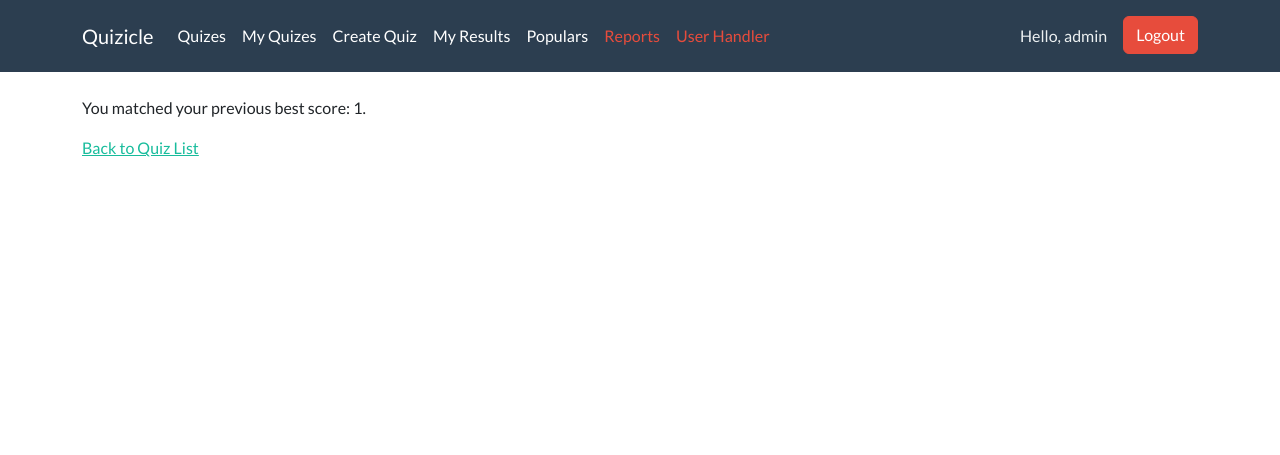
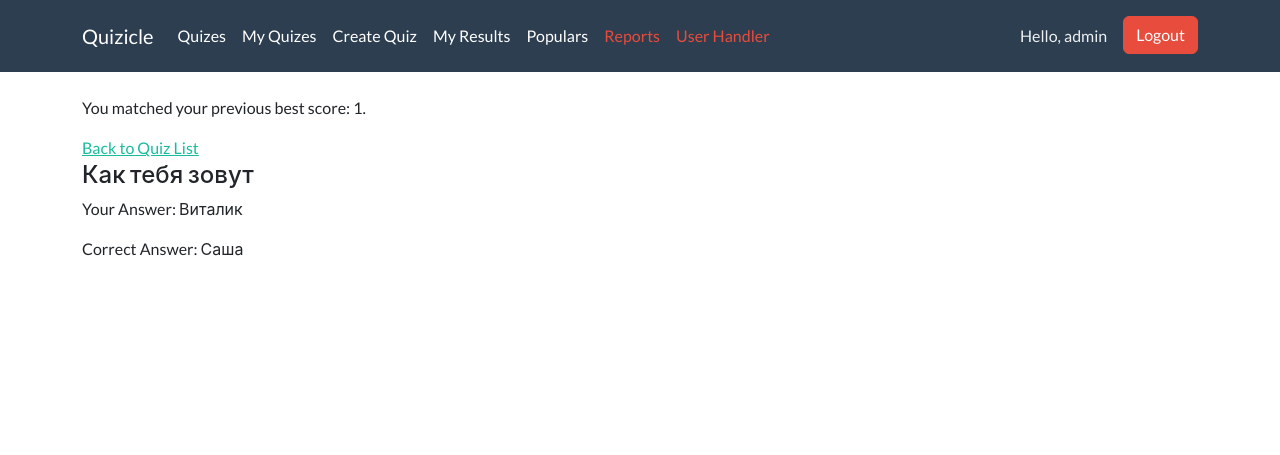
Before and after one commit to 21DP4ABaze/Quizicle-New-Version, a Django app: page /quiz_result/47/1/ in a window 1280 px wide. Shown: the top 455 px of the page. Run offline with Django 5.2, Linux system fonts and the light colour scheme; a user stored in the database is signed in; data comes from the database, SQL or seed files in the repository; both versions use the stored data as it was after the commit; some libraries are stand-ins or nearby versions.

Commit message:
Correct answers list display

```diff
--- a/Quizicle/projectname/models.py
+++ b/Quizicle/projectname/models.py
@@ -61,6 +61,18 @@ class Results(models.Model):
 
     def __str__(self):
         return f"{self.user} - {self.quiz.quiz_name} - {self.result}"
+
+
+class QuizResultAnswer(models.Model):
+    quiz_result = models.ForeignKey('Results', on_delete=models.CASCADE, related_name='quiz_result_answers')
+    question = models.ForeignKey(Question, on_delete=models.CASCADE)
+    answer = models.ForeignKey(Answer, on_delete=models.CASCADE)
+
+    class Meta:
+        app_label = 'projectname'
+
+    def __str__(self):
+        return f"{self.quiz_result} - {self.question} - {self.answer}"
 
 
 class Report(models.Model):
--- a/Quizicle/projectname/views.py
+++ b/Quizicle/projectname/views.py
@@ -13,7 +13,7 @@ from django.contrib.auth.forms import PasswordChangeForm
 from django.contrib.auth import update_session_auth_hash
 from django.contrib.auth.models import User
 
-from .models import Quiz, Question, Answer, Results, Report, Comment, Description
+from .models import Quiz, Question, Answer, Results, Report, Comment, Description, QuizResultAnswer
 from .forms import QuizForm, CommentForm, ReportForm
 
 
@@ -145,6 +145,8 @@ class TakeQuizView(DetailView):
         questions = quiz.questions.all()
         score = 0
 
+        result = Results.objects.create(quiz=quiz, user=self.request.user.username, result=score)
+
         for question in questions:
             selected_answer_id = request.POST.get(f'question_{question.id}')
             if selected_answer_id:
@@ -152,8 +154,16 @@ class TakeQuizView(DetailView):
                 if selected_answer.correct:
                     score += question.points_for_question
 
+            QuizResultAnswer.objects.create(
+                quiz_result=result,
+                question=question,
+                answer=selected_answer
+            )
+
+        result.result = score
+        result.save()
+
         return redirect('quiz_result', quiz_id=quiz.id, score=score)
-
 
 
 
@@ -171,11 +181,17 @@ class QuizResultView(DetailView):
         context = super().get_context_data(**kwargs)
         quiz = self.get_object()
         score = self.kwargs['score']
+        answers = QuizResultAnswer.objects.filter(
+            quiz_result__quiz=quiz, quiz_result__user=self.request.user.username
+        )
+
+        for answer in answers:
+            answer.correct_answer = answer.question.answers.filter(correct=True).first()
 
         previous_result = Results.objects.filter(quiz=quiz, user=self.request.user.username).aggregate(Max('result'))['result__max']
 
         if previous_result is None or score > previous_result:
-            Results.objects.create(quiz=quiz, user=self.request.user.username, result=score)
+            # Results.objects.create(quiz=quiz, user=self.request.user.username, result=score)
             message = f"New High Score! You scored {score}."
         elif score == previous_result:
             message = f"You matched your previous best score: {score}."
@@ -184,6 +200,7 @@ class QuizResultView(DetailView):
 
         context['score'] = score
         context['message'] = message
+        context['answers'] = answers
         return context
 
 
--- a/Quizicle/templates/quiz_result.html
+++ b/Quizicle/templates/quiz_result.html
@@ -1,6 +1,16 @@
 {% extends 'base.html' %}
 {% block title %}Quiz Results for {{ quiz.QuizName }}{% endblock %}
+
 {% block content %}
-<p>{{ message }}</p>
-<a href="{% url 'quiz_public_list' %}">Back to Quiz List</a>
+    <p>{{ message }}</p>
+    <a href="{% url 'quiz_public_list' %}">Back to Quiz List</a>
+
+
+    {% for answer in answers %}
+        <div>
+            <h4>{{ answer.question.description }}</h4>
+            <p>Your Answer: {{ answer.answer }}</p>
+            <p>Correct Answer: {{ answer.correct_answer.answer }}</p>
+        </div>
+    {% endfor %}
 {% endblock %}
```
Also changed, not shown: Quizicle/projectname/admin.py (+6 -1 lines), Quizicle/db.sqlite3, Quizicle/projectname/migrations/0015_quizresultanswer.py (added).
